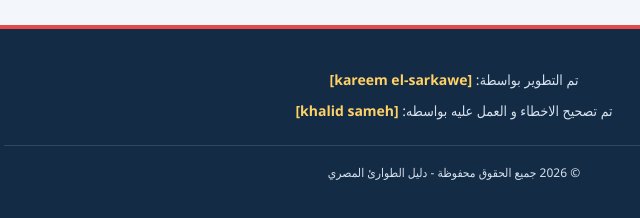
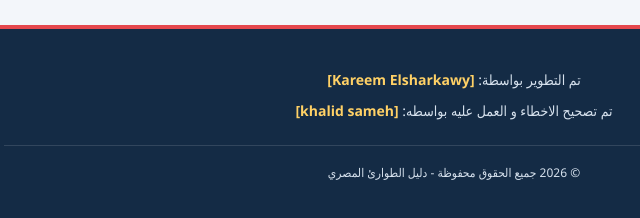
Before and after one commit to khaldsamh435-coder/emergency-situation-, a plain HTML site: page index.html in a window 1280 px wide. Shown: the part 1568-1786 px from the top of the page, 186-826 px from the left. Drawn offline with Linux system fonts and the light colour scheme.

Commit message:
Correct developer name in footer section

```diff
--- a/index.html
+++ b/index.html
@@ -804,7 +804,7 @@
     <footer class="main-footer">
         <div class="footer-content">
 
-            <p>تم التطوير بواسطة: <strong>[kareem el-sarkawe]</strong></p>
+            <p>تم التطوير بواسطة: <strong>[Kareem Elsharkawy]</strong></p>
             <p>تم تصحيح الاخطاء و العمل عليه بواسطه: <strong>[khalid sameh]</strong></p>
 
             <p class="copyright">© 2026 جميع الحقوق محفوظة - دليل الطوارئ المصري</p>
```
